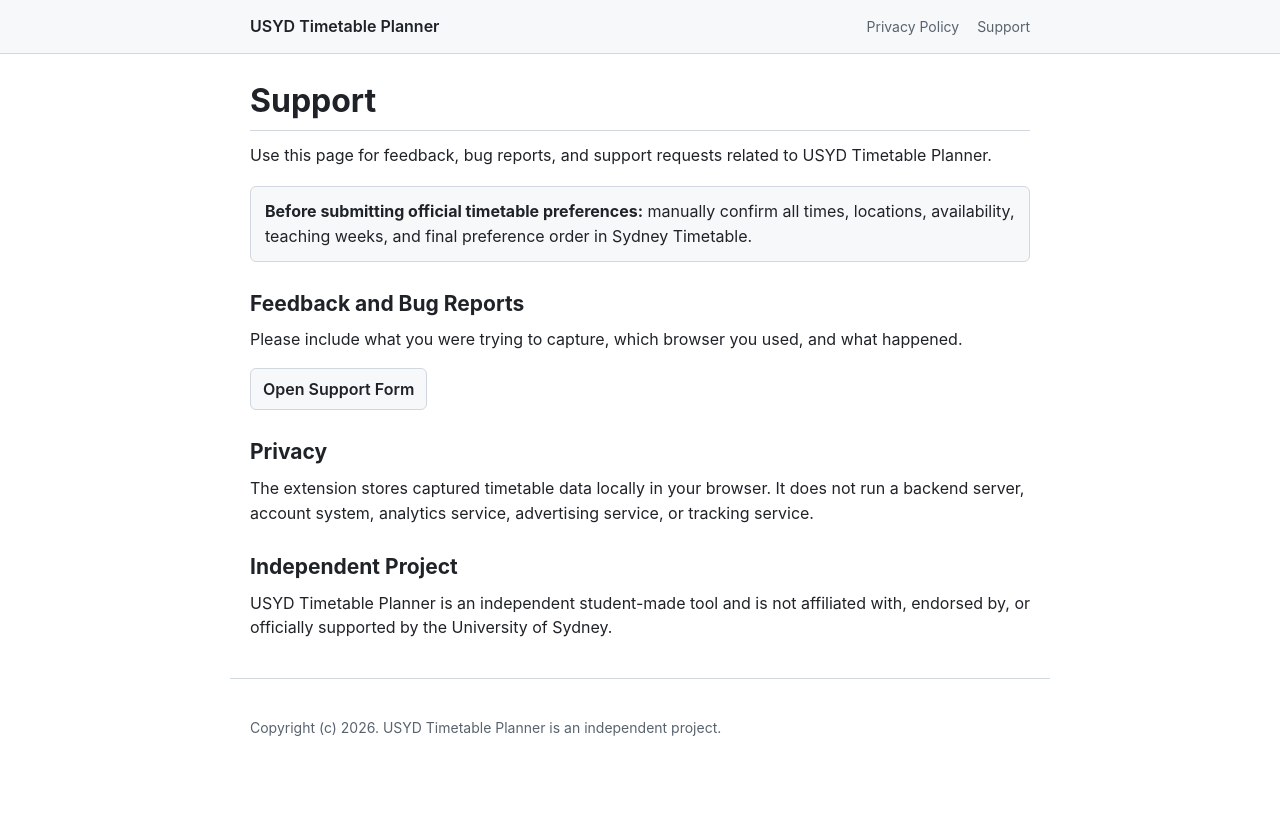
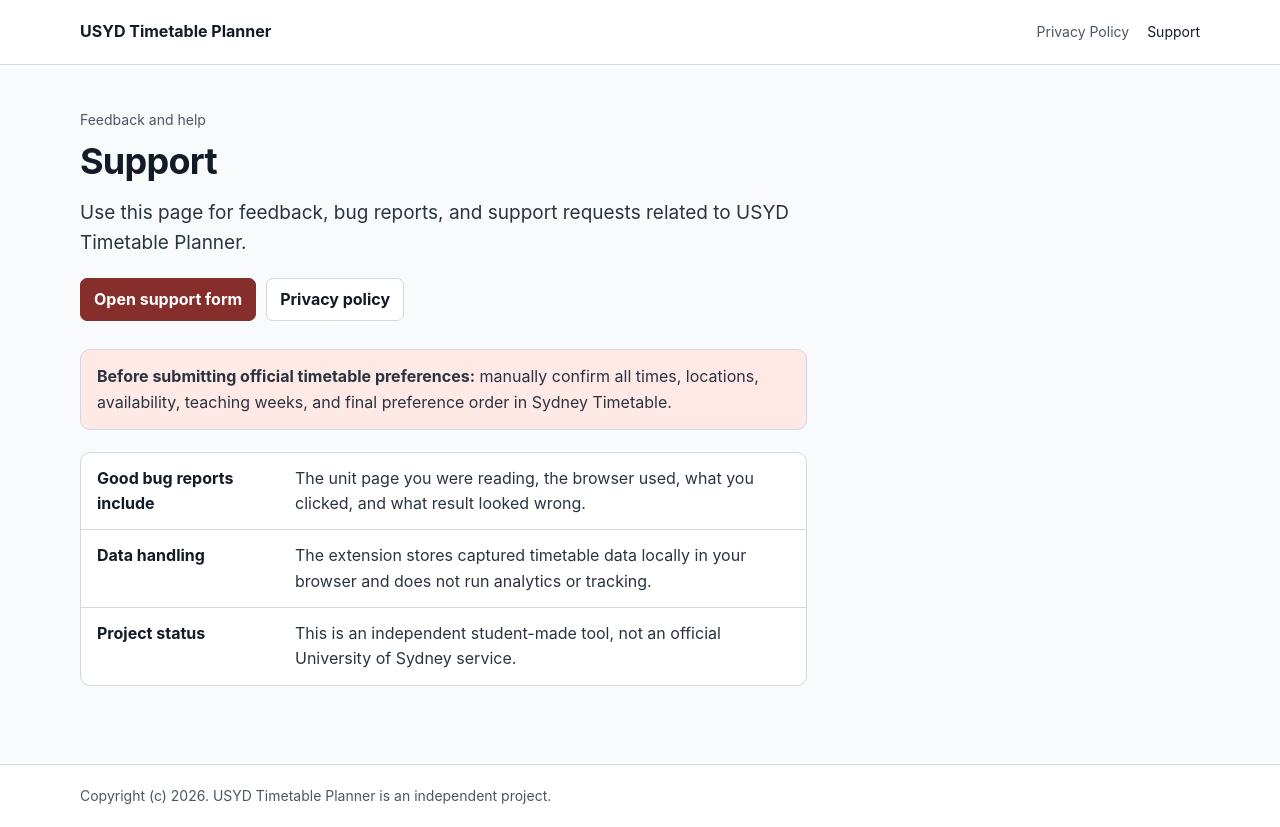
Before and after one commit to Sumire-no-kai/USYD_Timetable_Planner, a browser extension: page docs/support.html in a window 1280 px wide. Before the commit the page ends 800 px from the top, so only its background shows below. Drawn offline with Linux system fonts and the light colour scheme.

Commit message:
Refine public site design

```diff
--- a/docs/styles.css
+++ b/docs/styles.css
@@ -1,156 +1,341 @@
 :root {
   color-scheme: light;
-  --text: #1f2328;
-  --muted: #59636e;
-  --border: #d0d7de;
-  --background: #ffffff;
-  --soft: #f6f8fa;
-  --link: #0969da;
+  --bg: oklch(98.4% 0.004 250);
+  --surface: oklch(100% 0 0);
+  --surface-muted: oklch(96.5% 0.006 250);
+  --ink: oklch(22% 0.025 255);
+  --text: oklch(32% 0.025 255);
+  --muted: oklch(45% 0.022 255);
+  --border: oklch(88% 0.012 250);
+  --accent: oklch(43% 0.12 25);
+  --accent-muted: oklch(95% 0.025 25);
+  --info: oklch(94.5% 0.025 220);
+  --radius: 10px;
+  --measure: 72ch;
 }
 
 * {
   box-sizing: border-box;
 }
 
+html {
+  background: var(--bg);
+}
+
 body {
   margin: 0;
-  font-family: -apple-system, BlinkMacSystemFont, "Segoe UI", Arial, sans-serif;
+  font-family: -apple-system, BlinkMacSystemFont, "Segoe UI", Roboto, Arial, sans-serif;
   font-size: 16px;
-  line-height: 1.55;
+  line-height: 1.58;
   color: var(--text);
-  background: var(--background);
+  background: var(--bg);
 }
 
 a {
-  color: var(--link);
+  color: var(--accent);
+  text-decoration-thickness: 1px;
+  text-underline-offset: 3px;
+}
+
+a:hover {
+  text-decoration-thickness: 2px;
+}
+
+a:focus-visible,
+.button:focus-visible {
+  outline: 3px solid oklch(72% 0.12 25 / 0.45);
+  outline-offset: 3px;
+}
+
+.site-header {
+  position: sticky;
+  top: 0;
+  z-index: 10;
+  border-bottom: 1px solid var(--border);
+  background: oklch(100% 0 0 / 0.94);
+  backdrop-filter: blur(10px);
+}
+
+.nav {
+  width: min(1120px, calc(100% - 32px));
+  margin: 0 auto;
+  min-height: 64px;
+  display: flex;
+  align-items: center;
+  justify-content: space-between;
+  gap: 24px;
+}
+
+.brand {
+  color: var(--ink);
+  font-weight: 700;
   text-decoration: none;
 }
 
-a:hover {
-  text-decoration: underline;
-}
-
-.site-header {
-  border-bottom: 1px solid var(--border);
-  background: var(--soft);
-}
-
-.nav {
-  max-width: 820px;
-  margin: 0 auto;
-  padding: 14px 20px;
-  display: flex;
-  align-items: center;
-  justify-content: space-between;
-  gap: 16px;
-}
-
-.brand {
-  color: var(--text);
-  font-weight: 600;
+.brand:hover {
   text-decoration: none;
 }
 
 .nav-links {
   display: flex;
+  align-items: center;
   gap: 18px;
   font-size: 14px;
 }
 
 .nav-links a {
   color: var(--muted);
+  text-decoration: none;
 }
 
-main,
-.site-footer {
-  max-width: 820px;
-  margin: 0 auto;
-  padding: 28px 20px;
+.nav-links a[aria-current="page"],
+.nav-links a:hover {
+  color: var(--ink);
 }
 
-.site-footer {
-  border-top: 1px solid var(--border);
+.page {
+  width: min(1120px, calc(100% - 32px));
+  margin: 0 auto;
+  padding: 44px 0 56px;
+}
+
+.intro {
+  max-width: var(--measure);
+  margin-bottom: 28px;
+}
+
+.page-label {
+  margin: 0 0 8px;
   color: var(--muted);
   font-size: 14px;
 }
 
+h1,
+h2,
+h3 {
+  color: var(--ink);
+  line-height: 1.25;
+  text-wrap: balance;
+}
+
 h1 {
-  margin: 0 0 12px;
-  padding-bottom: 10px;
-  border-bottom: 1px solid var(--border);
-  font-size: 32px;
-  line-height: 1.2;
+  margin: 0;
+  font-size: 36px;
+  letter-spacing: -0.02em;
 }
 
 h2 {
-  margin: 28px 0 8px;
-  font-size: 21px;
-  line-height: 1.3;
+  margin: 30px 0 8px;
+  font-size: 22px;
+}
+
+h3 {
+  margin: 20px 0 6px;
+  font-size: 17px;
 }
 
 p {
+  max-width: var(--measure);
   margin: 10px 0;
+  text-wrap: pretty;
+}
+
+.lead {
+  margin-top: 14px;
+  color: var(--text);
+  font-size: 19px;
+}
+
+.muted {
+  color: var(--muted);
+}
+
+.actions {
+  display: flex;
+  flex-wrap: wrap;
+  gap: 10px;
+  margin-top: 20px;
+}
+
+.button {
+  display: inline-flex;
+  align-items: center;
+  min-height: 40px;
+  padding: 8px 13px;
+  border: 1px solid var(--accent);
+  border-radius: 7px;
+  background: var(--accent);
+  color: white;
+  font-weight: 650;
+  text-decoration: none;
+}
+
+.button.secondary {
+  border-color: var(--border);
+  background: var(--surface);
+  color: var(--ink);
+}
+
+.button:hover {
+  text-decoration: none;
+}
+
+.notice {
+  max-width: var(--measure);
+  margin: 22px 0;
+  padding: 14px 16px;
+  border: 1px solid var(--border);
+  border-radius: var(--radius);
+  background: var(--accent-muted);
+}
+
+.panel {
+  max-width: var(--measure);
+  margin: 18px 0;
+  padding: 18px;
+  border: 1px solid var(--border);
+  border-radius: var(--radius);
+  background: var(--surface);
+}
+
+.facts {
+  display: grid;
+  max-width: var(--measure);
+  margin: 22px 0;
+  border: 1px solid var(--border);
+  border-radius: var(--radius);
+  overflow: hidden;
+  background: var(--surface);
+}
+
+.fact-row {
+  display: grid;
+  grid-template-columns: 180px 1fr;
+  gap: 18px;
+  padding: 13px 16px;
+  border-top: 1px solid var(--border);
+}
+
+.fact-row:first-child {
+  border-top: 0;
+}
+
+.fact-row dt {
+  color: var(--ink);
+  font-weight: 700;
+}
+
+.fact-row dd {
+  margin: 0;
+  color: var(--text);
+}
+
+.doc-layout {
+  display: grid;
+  grid-template-columns: minmax(0, 1fr) 280px;
+  gap: 40px;
+  align-items: start;
+}
+
+.doc-body {
+  min-width: 0;
+}
+
+.doc-body section {
+  max-width: var(--measure);
+  padding-top: 18px;
+  margin-top: 18px;
+  border-top: 1px solid var(--border);
+}
+
+.doc-body section:first-of-type {
+  padding-top: 0;
+  margin-top: 0;
+  border-top: 0;
+}
+
+.summary {
+  position: sticky;
+  top: 88px;
+  padding: 16px;
+  border: 1px solid var(--border);
+  border-radius: var(--radius);
+  background: var(--surface);
+}
+
+.summary h2 {
+  margin: 0 0 10px;
+  font-size: 16px;
 }
 
 ul,
 ol {
+  max-width: var(--measure);
   margin: 10px 0 16px;
   padding-left: 24px;
 }
 
 li {
-  margin: 6px 0;
+  margin: 5px 0;
 }
 
 code {
   padding: 2px 5px;
-  border-radius: 4px;
-  background: var(--soft);
+  border-radius: 5px;
+  background: var(--surface-muted);
+  color: var(--ink);
   font-family: ui-monospace, SFMono-Regular, Consolas, "Liberation Mono", monospace;
-  font-size: 0.95em;
+  font-size: 0.94em;
 }
 
-.lead {
-  color: var(--muted);
-  font-size: 18px;
+.site-footer {
+  border-top: 1px solid var(--border);
+  background: var(--surface);
 }
 
-.note {
-  margin: 18px 0;
-  padding: 12px 14px;
-  border: 1px solid var(--border);
-  border-radius: 6px;
-  background: var(--soft);
+.footer-inner {
+  width: min(1120px, calc(100% - 32px));
+  margin: 0 auto;
+  padding: 20px 0;
+  color: var(--muted);
+  font-size: 14px;
 }
 
-.button {
-  display: inline-block;
-  margin-top: 6px;
-  padding: 8px 12px;
-  border: 1px solid var(--border);
-  border-radius: 6px;
-  background: var(--soft);
-  color: var(--text);
-  font-weight: 600;
-}
+@media (max-width: 860px) {
+  .doc-layout {
+    grid-template-columns: 1fr;
+    gap: 20px;
+  }
 
-.button:hover {
-  text-decoration: none;
-  background: #eef1f4;
+  .summary {
+    position: static;
+    order: -1;
+  }
 }
 
 @media (max-width: 640px) {
   .nav {
     align-items: flex-start;
     flex-direction: column;
+    justify-content: center;
+    padding: 12px 0;
+    gap: 8px;
   }
 
-  main,
-  .site-footer {
-    padding: 22px 16px;
+  .page {
+    padding-top: 30px;
   }
 
   h1 {
-    font-size: 28px;
+    font-size: 30px;
+  }
+
+  .lead {
+    font-size: 17px;
+  }
+
+  .fact-row {
+    grid-template-columns: 1fr;
+    gap: 4px;
   }
 }
--- a/docs/support.html
+++ b/docs/support.html
@@ -5,7 +5,7 @@
   <meta name="viewport" content="width=device-width, initial-scale=1" />
   <title>Support | USYD Timetable Planner</title>
   <meta name="description" content="Support page for the USYD Timetable Planner browser extension." />
-  <link rel="stylesheet" href="styles.css" />
+  <link rel="stylesheet" href="styles.css?v=20260706-site2" />
 </head>
 <body>
   <header class="site-header">
@@ -13,32 +13,44 @@
       <a class="brand" href="index.html">USYD Timetable Planner</a>
       <div class="nav-links">
         <a href="privacy.html">Privacy Policy</a>
-        <a href="support.html">Support</a>
+        <a href="support.html" aria-current="page">Support</a>
       </div>
     </nav>
   </header>
 
-  <main>
-    <h1>Support</h1>
-    <p>Use this page for feedback, bug reports, and support requests related to USYD Timetable Planner.</p>
+  <main class="page">
+    <section class="intro">
+      <p class="page-label">Feedback and help</p>
+      <h1>Support</h1>
+      <p class="lead">Use this page for feedback, bug reports, and support requests related to USYD Timetable Planner.</p>
+      <div class="actions">
+        <a class="button" href="https://docs.google.com/forms/d/e/1FAIpQLSdajBPWYRldQs-DTg6nBWPmWw5abfc0csMrWlMZwCJkzPElmw/viewform" rel="noopener noreferrer">Open support form</a>
+        <a class="button secondary" href="privacy.html">Privacy policy</a>
+      </div>
+    </section>
 
-    <div class="note">
+    <div class="notice">
       <strong>Before submitting official timetable preferences:</strong> manually confirm all times, locations, availability, teaching weeks, and final preference order in Sydney Timetable.
     </div>
 
-    <h2>Feedback and Bug Reports</h2>
-    <p>Please include what you were trying to capture, which browser you used, and what happened.</p>
-    <p><a class="button" href="https://docs.google.com/forms/d/e/1FAIpQLSdajBPWYRldQs-DTg6nBWPmWw5abfc0csMrWlMZwCJkzPElmw/viewform" rel="noopener noreferrer">Open Support Form</a></p>
-
-    <h2>Privacy</h2>
-    <p>The extension stores captured timetable data locally in your browser. It does not run a backend server, account system, analytics service, advertising service, or tracking service.</p>
-
-    <h2>Independent Project</h2>
-    <p>USYD Timetable Planner is an independent student-made tool and is not affiliated with, endorsed by, or officially supported by the University of Sydney.</p>
+    <dl class="facts">
+      <div class="fact-row">
+        <dt>Good bug reports include</dt>
+        <dd>The unit page you were reading, the browser used, what you clicked, and what result looked wrong.</dd>
+      </div>
+      <div class="fact-row">
+        <dt>Data handling</dt>
+        <dd>The extension stores captured timetable data locally in your browser and does not run analytics or tracking.</dd>
+      </div>
+      <div class="fact-row">
+        <dt>Project status</dt>
+        <dd>This is an independent student-made tool, not an official University of Sydney service.</dd>
+      </div>
+    </dl>
   </main>
 
   <footer class="site-footer">
-    <p>Copyright (c) 2026. USYD Timetable Planner is an independent project.</p>
+    <div class="footer-inner">Copyright (c) 2026. USYD Timetable Planner is an independent project.</div>
   </footer>
 </body>
 </html>
```
Also changed, not shown: docs/index.html (+32 -25 lines), docs/privacy.html (+54 -13 lines), 1 other file.
